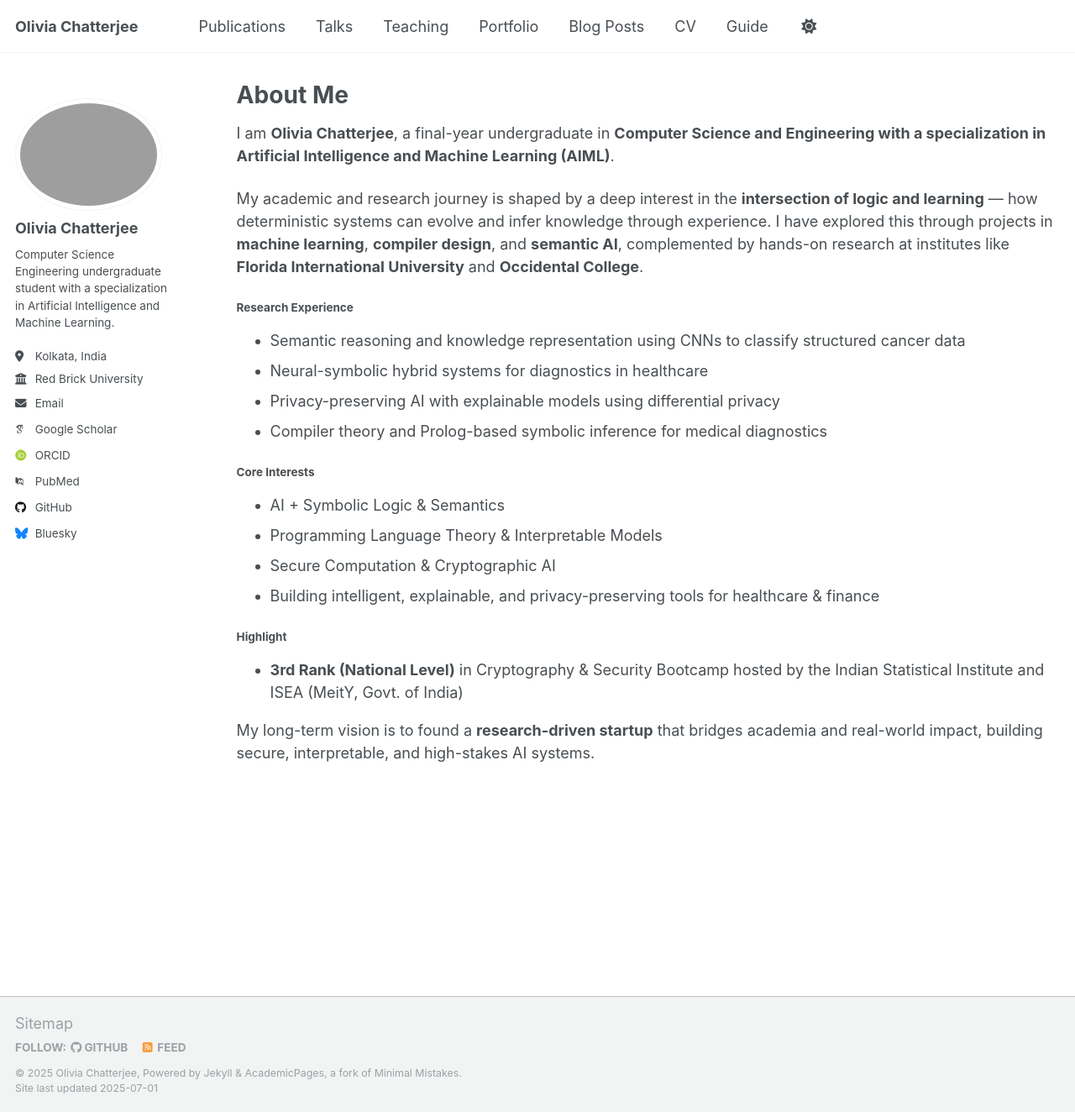
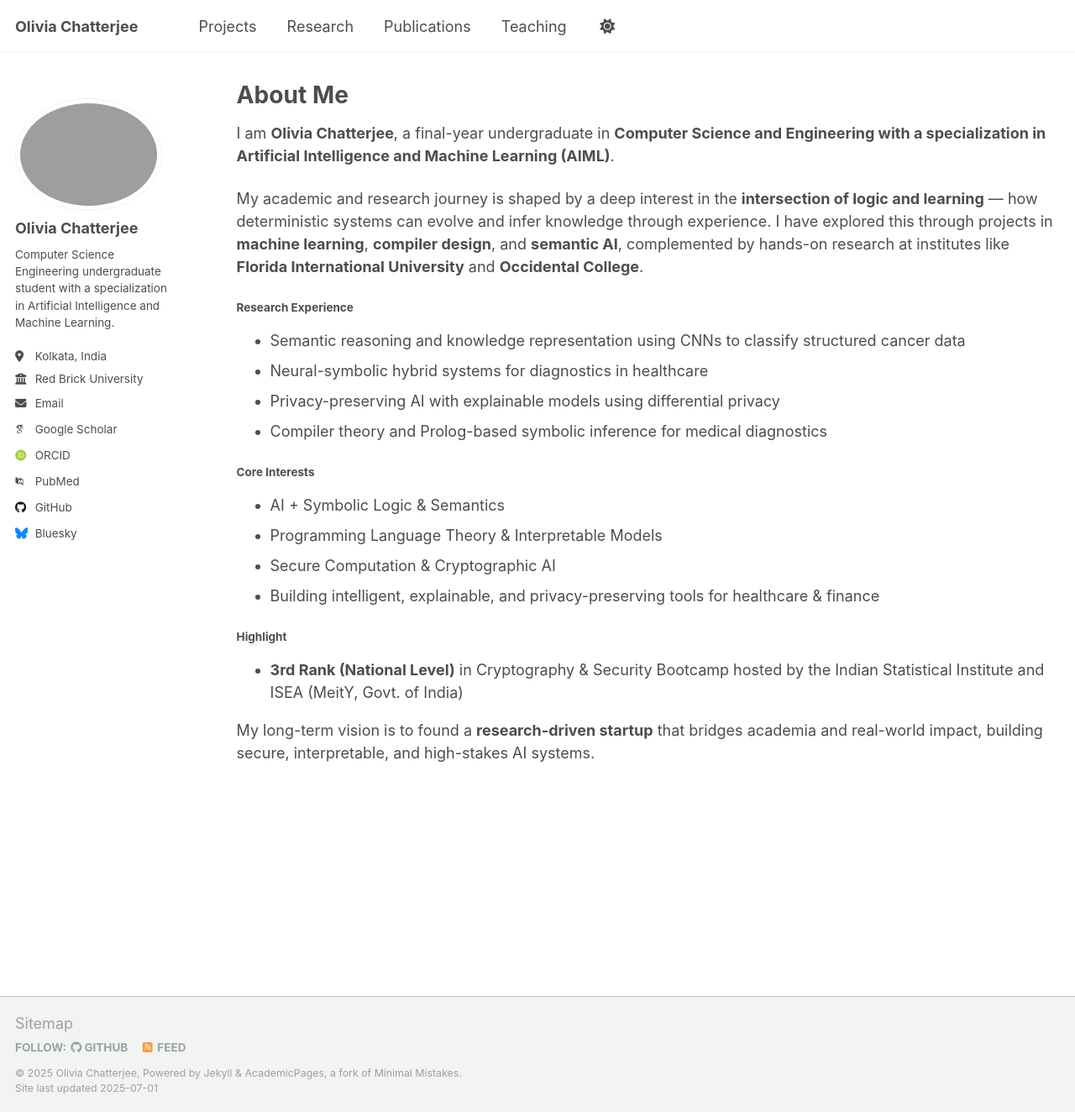
Before and after one commit to olivia-chatterjee/olivia-chatterjee.github.io, a Jekyll site: the page built from _pages/about.md, in a window 1280 px wide and 1324 px high. Shown: the whole window at 84% size. Built offline with Jekyll 4.4.1, drawn with Linux system fonts in a browser that asks for light colours; some web fonts are replaced; a script that is not in the unit is left out.

Commit message:
Update navigation.yml

```diff
--- a/_data/navigation.yml
+++ b/_data/navigation.yml
@@ -8,26 +8,14 @@
 #      Markdown formatted page while the second is generated using JSON.
 
 main:
+  - title: "Projects"
+    url: /projects/
+
+  - title: "Research"
+    url: /research/
+
   - title: "Publications"
     url: /publications/
 
-  - title: "Talks"
-    url: /talks/
-
   - title: "Teaching"
     url: /teaching/
-
-  - title: "Portfolio"
-    url: /portfolio/
-
-  - title: "Blog Posts"
-    url: /year-archive/
-
-  - title: "CV"
-    url: /cv/
-
-  # - title: "CV"
-  #   url: /cv-json/
-
-  - title: "Guide"
-    url: /markdown/
```
